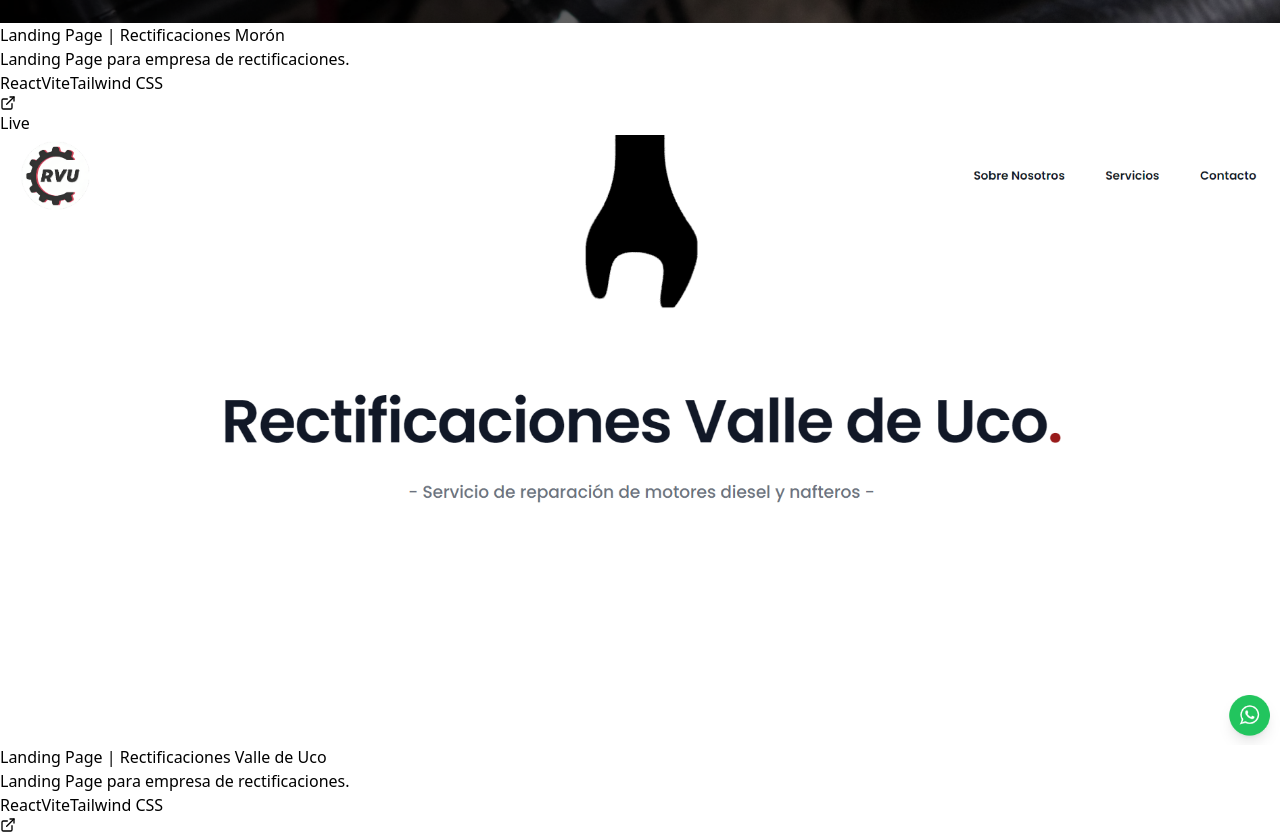
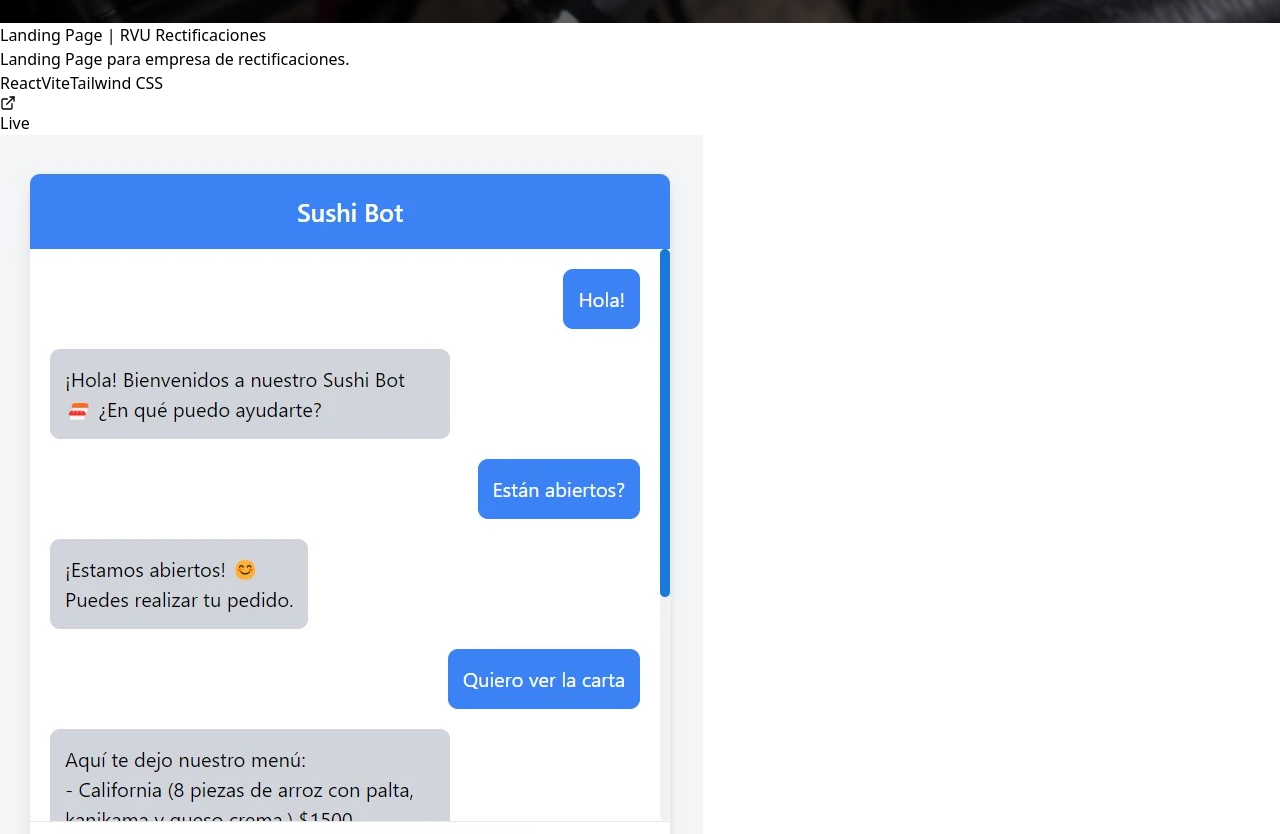
Before and after one commit to SantiagoCabrerizo/Portfolio, a React (Vite) app: page / in a window 1280 px wide. Shown: the part 5640-6474 px from the top of the page. Built offline with nearby package versions, Linux system fonts and the light colour scheme.

Commit message:
update projects

```diff
--- a/src/components/Projects.jsx
+++ b/src/components/Projects.jsx
@@ -34,18 +34,11 @@ const projects = [
         ]
     },
     {
-        title: "Landing Page | Rectificaciones Morón",
+        title: "Landing Page | RVU Rectificaciones",
         desc: "Landing Page para empresa de rectificaciones.",
         techs: ["React", "Vite", "Tailwind CSS"],
         image: imgRectificacionesMoron,
-        demoUrl: "https://rectificacionesmoron.vercel.app/",
-    },
-    {
-        title: "Landing Page | Rectificaciones Valle de Uco",
-        desc: "Landing Page para empresa de rectificaciones.",
-        techs: ["React", "Vite", "Tailwind CSS"],
-        image: imgRectificaciones,
-        demoUrl: "https://rectificacionesvalledeuco.netlify.app/",
+        demoUrl: "https://rvurectificaciones.com.ar/",
     },
     {
         title: "ChatBot",
```
